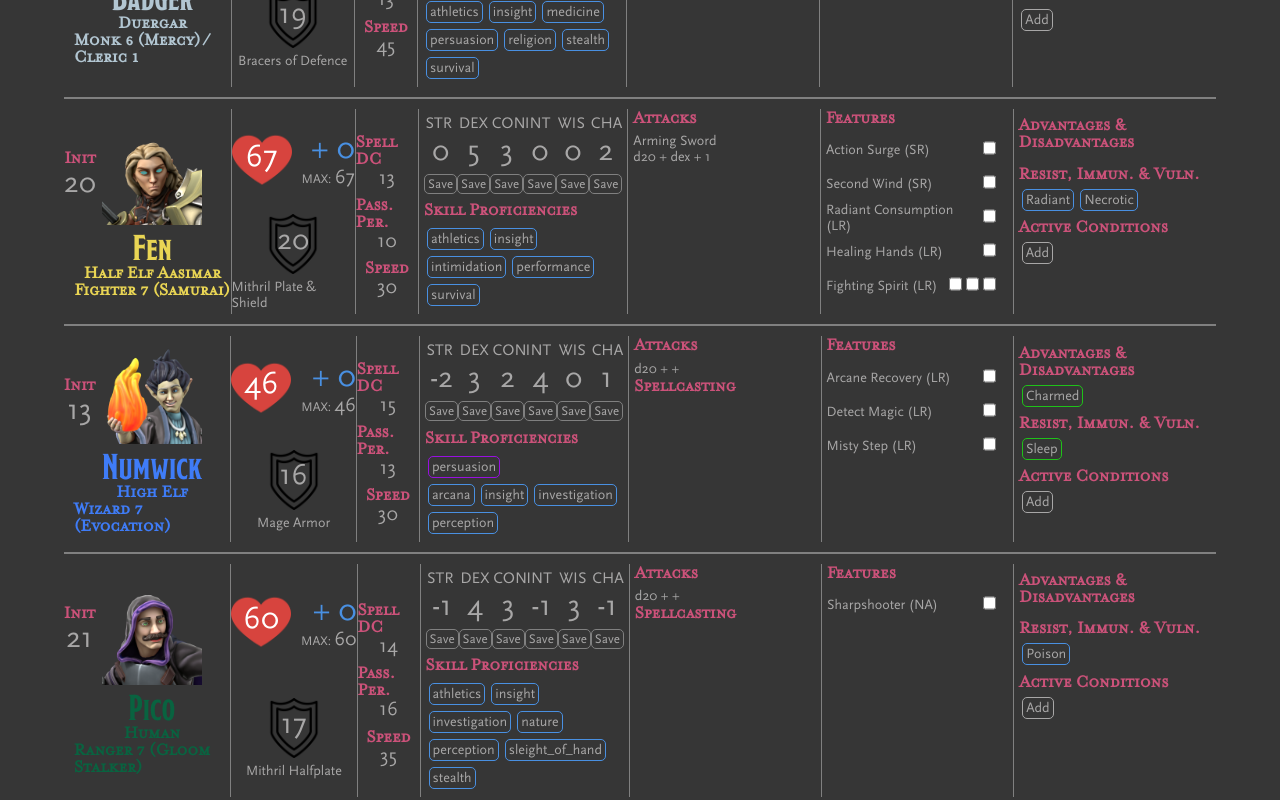
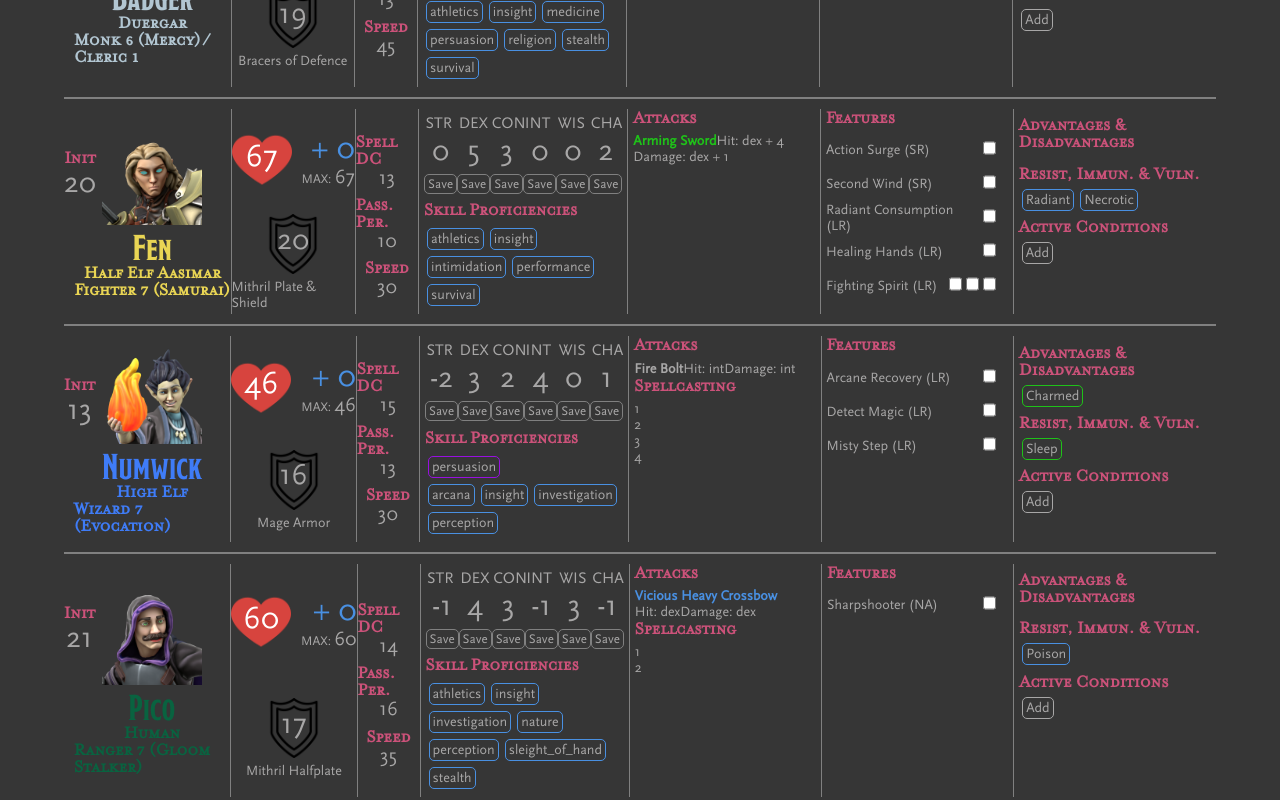
Before and after one commit to cardiacunicorn/dm-tools, a Next.js app: page /party in a window 1280 px wide. Shown: the part 360-1160 px from the top of the page. Built offline with nearby package versions, Linux system fonts and the light colour scheme; a web font is replaced by a local one.

Commit message:
more attacks and spells

```diff
--- a/components/players/Attack.tsx
+++ b/components/players/Attack.tsx
@@ -3,12 +3,15 @@ import styles from '../../styles/Players.module.scss'
 const Attack = ({ attack }) => {
 
   return (
-      <div className={styles.feature} key={attack.name}>
-        <div className={styles.feature_name}>
+      <div className={styles.attack} key={attack.name}>
+        <div className={styles.attack_name + ' ' + attack.rarity}>
             {attack.name}
         </div>
         <div className={styles.hit}>
-            d20 + {attack.stat} + {attack.hit_bonus}
+            Hit: {attack.attribute} {attack.hit_bonus == 0 ? '' : '+ '+(attack.proficiency+attack.hit_bonus)}
+        </div>
+        <div className={styles.damage}>
+            Damage: {attack.attribute} {attack.damage_bonus == 0 ? '' : '+ '+(attack.damage_bonus)}
         </div>
       </div>
   )
--- /dev/null
+++ b/components/players/SpellLevel.tsx
@@ -0,0 +1,14 @@
+import styles from '../../styles/Players.module.scss'
+
+const SpellLevel = ({ spellLevel }) => {
+
+  return (
+      <div className={styles.spell_level}>
+        <div className={styles.attack_name}>
+            {spellLevel.level}
+        </div>
+      </div>
+  )
+}
+
+export default SpellLevel
--- a/components/players/SpellsSection.tsx
+++ b/components/players/SpellsSection.tsx
@@ -1,25 +1,16 @@
 import styles from '../../styles/Players.module.scss'
-import Feature from './Feature'
+import SpellLevel from './SpellLevel'
 
 const SpellsSection = ({ spells }) => {
-
-    // var customSection;
-    // if (type == 'caster') {
-    //     customSection = 'Spells go here';
-    // } else if (type == 'hybrid-caster') {
-    //     customSection = 'Spells and attacks go here';
-    // } else if (type == 'martial') {
-    //     customSection = 'Attacks go here';
-    // }
 
     return (
         <div className={styles.spellcasting}>
             <h3>Spellcasting</h3>
-            {/* <div className={styles.firepower_section}>
-                {firepower.map((item) => {
-                    return <Feature feature={item} key={item.name} />
+            <div className={styles.spellslots}>
+                {spells.slots.map((spellLevel) => {
+                    return <SpellLevel spellLevel={spellLevel} />
                 })}
-            </div> */}
+            </div>
         </div>
     )
 }
--- a/data/players/players.js
+++ b/data/players/players.js
@@ -80,10 +80,14 @@ export var players = [
         attacks: [
             {
                 name: 'Mithril Claws',
-                stat: 'dex',
-                rarity: 'Uncommon',
+                proficiency: 3,
+                attribute: 'dex',
+                rarity: 'uncommon',
+                activation: 'Action',
                 hit_bonus: 1,
+                instances: 2,
                 damage_die: 'd8',
+                damage_die_quantity: 1,
                 damage_bonus: 1
             }
         ],
@@ -119,12 +123,13 @@ export var players = [
             vulnerabilities: []
         },
         spells: {
-            slots: {
-                level1: {
+            slots: [
+                {
+                    level: 1,
                     total: 2,
                     used: 1
                 }
-            }
+            ]
         }
     },
     {
@@ -208,9 +213,14 @@ export var players = [
         attacks: [
             {
                 name: 'Arming Sword',
-                stat: 'dex',
+                proficiency: 3,
+                attribute: 'dex',
+                rarity: 'uncommon',
+                activation: 'Action',
+                instances: 2,
                 hit_bonus: 1,
                 damage_die: 'd8',
+                damage_die_quantity: 1,
                 damage_bonus: 1
             }
         ],
@@ -339,7 +349,15 @@ export var players = [
         },
         attacks: [
             {
-
+                name: 'Fire Bolt',
+                type: 'spell',
+                level: 0,
+                attribute: 'int',
+                instances: 1,
+                hit_bonus: 0,
+                damage_die: 'd10',
+                damage_die_quantity: 2,
+                damage_bonus: 0
             }
         ],
         features: [
@@ -374,24 +392,28 @@ export var players = [
             vulnerabilities: []
         },
         spells: {
-            slots: {
-                level1: {
+            slots: [
+                {
+                    level: 1,
                     total: 4,
                     used: 0
                 },
-                level2: {
+                {
+                    level: 2,
                     total: 3,
                     used: 1
                 },
-                level3: {
+                {
+                    level: 3,
                     total: 3,
                     used: 2
                 },
-                level4: {
+                {
+                    level: 4,
                     total: 1,
                     used: 0
                 },
-            }
+            ]
         }
     },
     {
@@ -474,7 +496,17 @@ export var players = [
         },
         attacks: [
             {
-
+                name: 'Vicious Heavy Crossbow',
+                type: 'ranged',
+                proficiency: 3,
+                attribute: 'dex',
+                rarity: 'rare',
+                instances: 2,
+                hit_bonus: 0,
+                damage_die: 'd10',
+                damage_die_quantity: 1,
+                damage_bonus: 0,
+                conditional_damage_bonus: 7
             }
         ],
         features: [
@@ -493,16 +525,18 @@ export var players = [
             vulnerabilities: []
         },
         spells: {
-            slots: {
-                level1: {
+            slots: [
+                {
+                    level: 1,
                     total: 4,
                     used: 0
                 },
-                level2: {
+                {
+                    level: 2,
                     total: 3,
                     used: 0
                 }
-            }
+            ]
         }
     },
     {
@@ -586,9 +620,13 @@ export var players = [
         attacks: [
             {
                 name: 'Eldritch Blast',
-                stat: 'cha',
+                type: 'spell',
+                level: 0,
+                attribute: 'cha',
+                instances: 2,
                 hit_bonus: 1,
                 damage_die: 'd10',
+                damage_die_quantity: 1,
                 damage_bonus: 1
             }
         ],
@@ -626,12 +664,13 @@ export var players = [
             vulnerabilities: []
         },
         spells: {
-            slots: {
-                level4: {
+            slots: [
+                {
+                    level: 4,
                     total: 2,
                     used: 0
                 }
-            }
+            ]
         }
     }
 ];
--- a/styles/Players.module.scss
+++ b/styles/Players.module.scss
@@ -267,6 +267,21 @@
         }
     }
 
+    .attacks_section {
+        .attacks {
+            .attack {
+                display: flex;
+                flex-flow: row wrap;
+                align-items: center;
+                justify-content: flex-start;
+
+                .attack_name {
+                    font-weight: bold;
+                }
+            }
+        }
+    }
+
     .features_section {
         display: flex;
         flex-flow: column wrap;
@@ -312,38 +327,5 @@
 
         width: 30rem;
         padding: 0 0.5rem;
-
-        // .vantages {
-        //     display: flex;
-        //     flex-flow: row nowrap;
-        //     align-items: flex-start;
-        //     justify-content: space-around;
-
-        //     // > * {
-        //     //     display: flex;
-        //     //     flex-flow: column wrap;
-        //     //     align-items: center;
-        //     //     justify-content: center;
-        //     // }
-        // }
-
-        // .multipliers {
-        //     display: flex;
-        //     flex-flow: row nowrap;
-        //     align-items: flex-start;
-        //     justify-content: space-around;
-
-        //     > * {
-        //         display: flex;
-        //         flex-flow: column wrap;
-        //         align-items: center;
-        //         justify-content: center;
-        //     }
-        // }
     }
-
-    // .effects_list {
-    //     display: flex;
-    //     flex-flow: row wrap;
-    // }
 }
```
